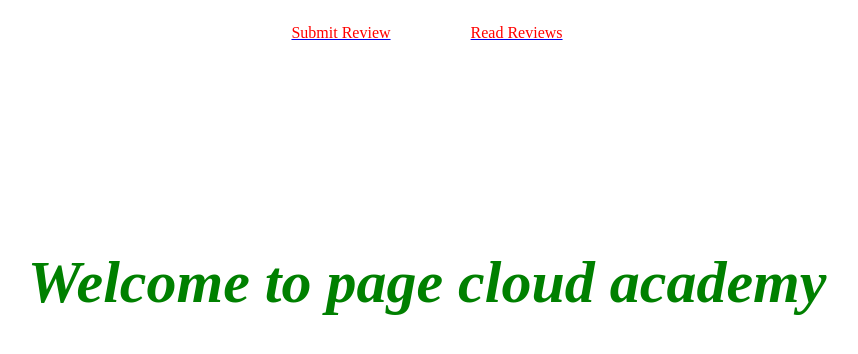
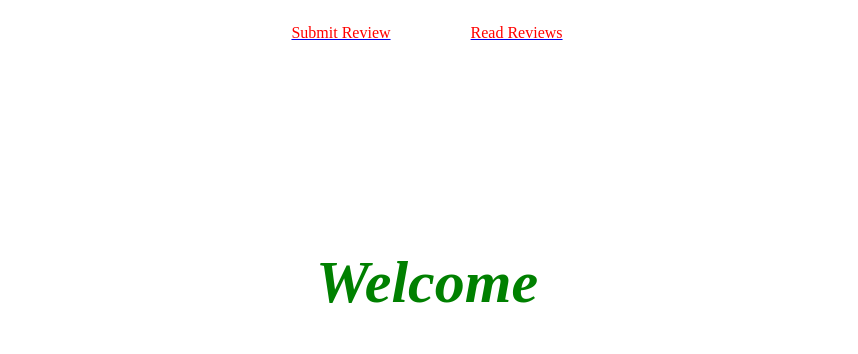
Before and after one commit to jobaer123s/flask_app_for_docker, a Flask app: page /reviews in a window 1280 px wide. Shown: the top 354 px of the page, without its empty margins (213-1071 px from the left). Run offline with Flask 3, Linux system fonts and the light colour scheme; data that the repository does not hold is empty; some libraries are stand-ins or nearby versions.

Commit message:
db name change

```diff
--- a/frontend/templates/index.html
+++ b/frontend/templates/index.html
@@ -102,7 +102,7 @@
     <div class="main-container">
 
     <br>
-    <i><h1> Welcome to Page Cloud Academy </h1></i>
+    <i><h1> Welcome</h1></i>
     </div>
 
 </div>
--- a/frontend/templates/reviews.html
+++ b/frontend/templates/reviews.html
@@ -112,7 +112,7 @@
     <div class="main-container">
 
     <br>
-    <i><h1> Welcome to page cloud academy </h1></i>
+    <i><h1> Welcome </h1></i>
     </div>
 
 </div>
```
